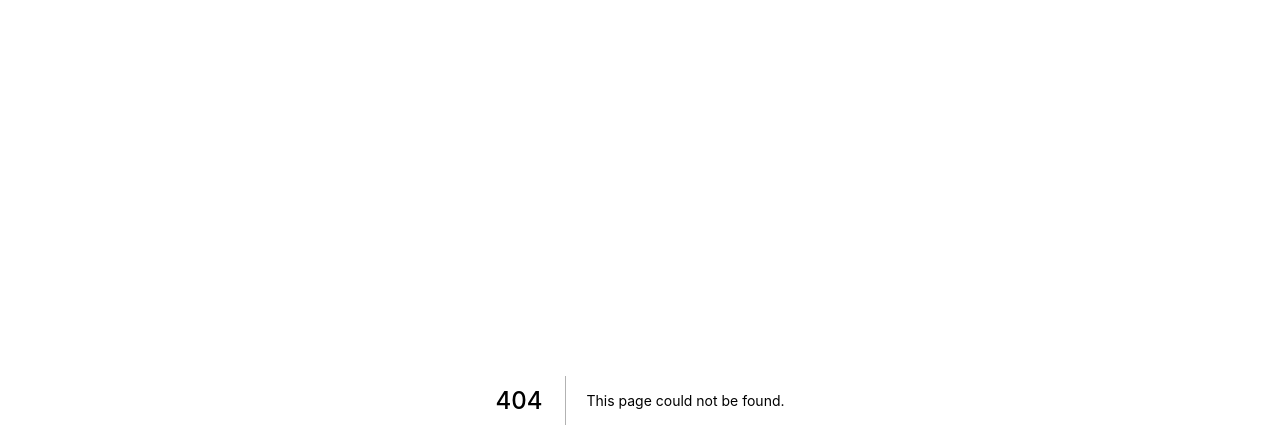
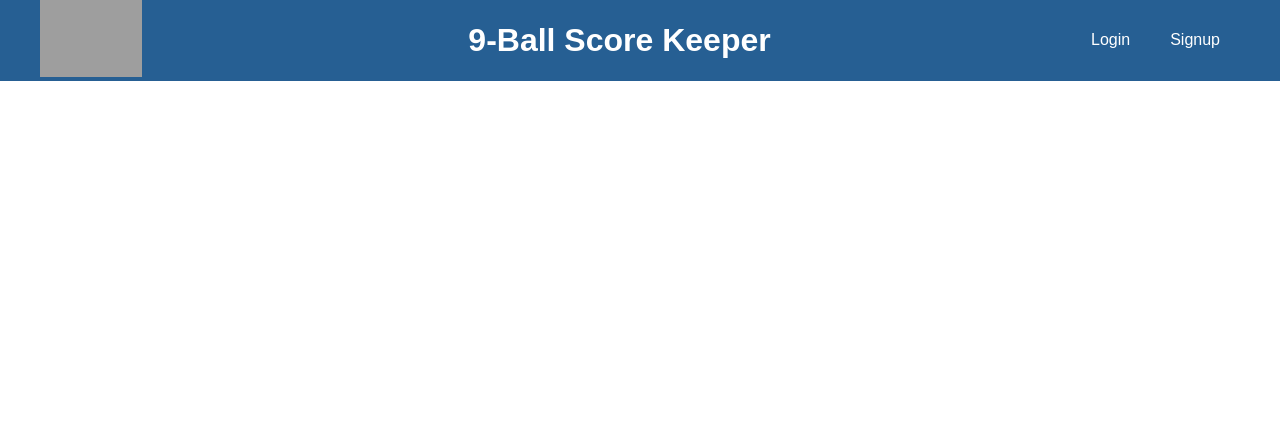
Before and after one commit to NathanWaddell121107/9-ball-scorekeeper, a Next.js app: page /score-keeping in a window 1280 px wide. Before the commit this address had no page. Shown: the top 448 px of the page. Built offline with nearby package versions, Linux system fonts and the light colour scheme; grey boxes are pictures that could not be loaded.

Commit message:
Adding score-keeping page

```diff
--- /dev/null
+++ b/pages/score-keeping.tsx
@@ -0,0 +1,13 @@
+import * as React from "react";
+import Layout from "../client/components/layout/layout";
+import Header from "../client/components/landing page/header";
+
+const ScoreKeepingPage = () => {
+  return (
+    <Layout>
+      <Header />
+    </Layout>
+  );
+};
+
+export default ScoreKeepingPage;
```
